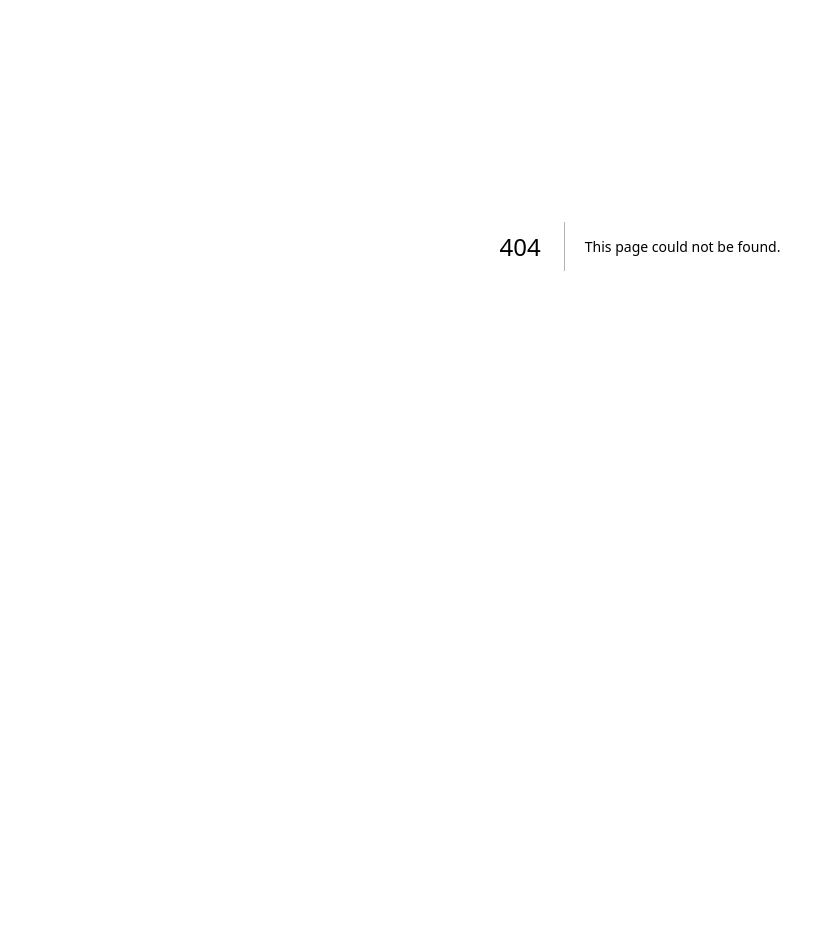
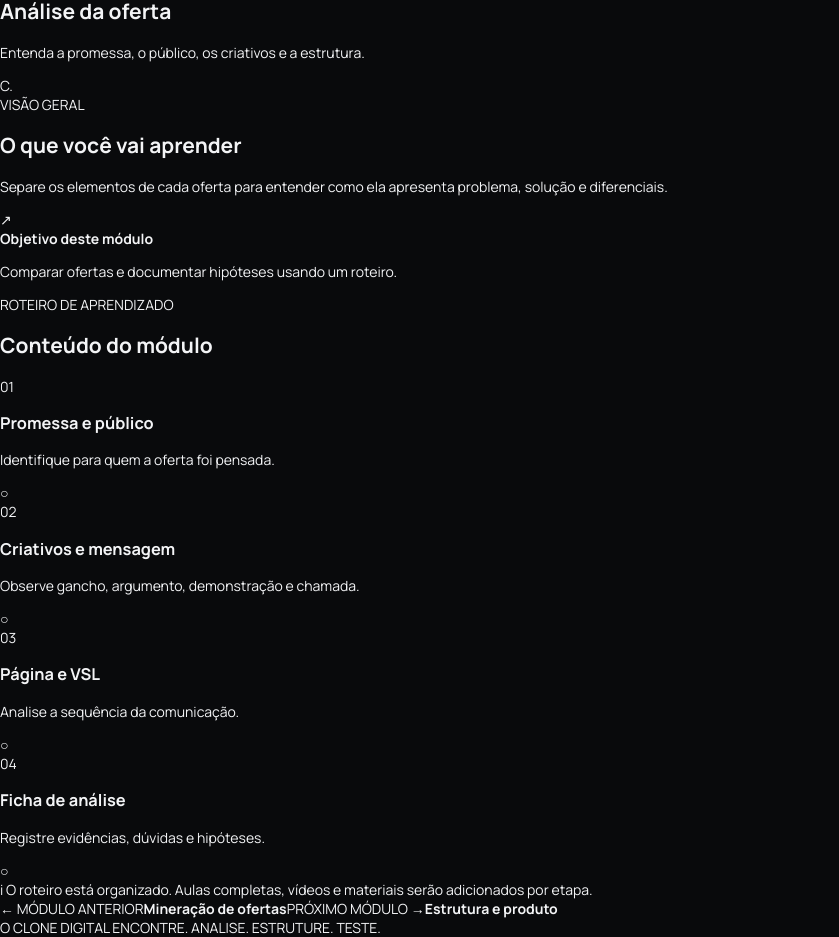
Before and after one commit to oLuiixz/o-clone-digital, a Next.js app: page /modulos/analise-da-oferta in a window 1280 px wide. Before the commit this address had no page. Shown: the part 154-1091 px from the top of the page, without its empty margins (0-839 px from the left). Before the commit the page ends 800 px from the top, so only its background shows below. Built offline with nearby package versions, Linux system fonts and the light colour scheme.

Commit message:
Add dedicated learning pages for each module

```diff
--- /dev/null
+++ b/app/modulos/[slug]/page.js
@@ -0,0 +1,34 @@
+import Link from "next/link";
+import { notFound } from "next/navigation";
+
+const modules = [
+{number:"01",slug:"entendendo-o-processo",title:"Entendendo o processo",subtitle:"Conheça o caminho da pesquisa ao primeiro teste.",intro:"Antes de criar uma oferta, entenda o processo completo e como cada etapa se conecta.",objective:"Mapear as etapas e organizar seu ponto de partida.",lessons:[["Boas-vindas e visão geral","Como funciona a jornada e o que você vai construir."],["O mapa do método","Pesquisa, análise, estruturação, criação e teste."],["Preparando seu espaço de trabalho","Organize referências, anotações e decisões."]]},
+{number:"02",slug:"mineracao-de-ofertas",title:"Mineração de ofertas",subtitle:"Aprenda a pesquisar anúncios e encontrar referências.",intro:"Encontre ofertas relevantes, observe o mercado e registre referências para estudar com critério.",objective:"Criar um processo repetível para encontrar e organizar ofertas.",lessons:[["Onde encontrar referências","Fontes e formas de descobrir ofertas e anúncios."],["O que observar na pesquisa","Promessa, público, criativos e posicionamento."],["Biblioteca de ofertas","Salve links, capturas e observações com contexto."]]},
+{number:"03",slug:"analise-da-oferta",title:"Análise da oferta",subtitle:"Entenda a promessa, o público, os criativos e a estrutura.",intro:"Separe os elementos de cada oferta para entender como ela apresenta problema, solução e diferenciais.",objective:"Comparar ofertas e documentar hipóteses usando um roteiro.",lessons:[["Promessa e público","Identifique para quem a oferta foi pensada."],["Criativos e mensagem","Observe gancho, argumento, demonstração e chamada."],["Página e VSL","Analise a sequência da comunicação."],["Ficha de análise","Registre evidências, dúvidas e hipóteses."]]},
+{number:"04",slug:"estrutura-e-produto",title:"Estrutura e produto",subtitle:"Planeje uma oferta própria a partir das referências estudadas.",intro:"Transforme os aprendizados da pesquisa em uma proposta própria, útil e coerente, sem copiar materiais de terceiros.",objective:"Definir proposta de valor, entregável e posicionamento inicial.",lessons:[["Definindo o problema","Delimite o público e o problema que pretende resolver."],["Desenhando o entregável","Organize formato, componentes e experiência."],["Diferenciais e posicionamento","Explique o que torna sua proposta relevante."],["Checklist da estrutura","Confira clareza, viabilidade e consistência."]]},
+{number:"05",slug:"pagina-de-vendas-e-vsl",title:"Página de vendas e VSL",subtitle:"Estruture sua comunicação e apresente a oferta com clareza.",intro:"Uma página ou vídeo de vendas deve ajudar o público a entender a oferta e tomar uma decisão informada.",objective:"Planejar a mensagem principal e a sequência de apresentação.",lessons:[["Estrutura da página","Título, contexto, benefícios, dúvidas e chamada para ação."],["Roteiro de VSL","Apresente problema, solução e oferta com lógica."],["Provas e transparência","Use informações verificáveis e evite promessas sem comprovação."],["Revisão antes de publicar","Confira clareza, links e experiência mobile."]]},
+{number:"06",slug:"primeiro-anuncio",title:"Primeiro anúncio",subtitle:"Prepare a campanha inicial e aprenda a testar com responsabilidade.",intro:"Defina o que será testado, quais resultados acompanhar e um orçamento compatível com sua realidade. Testes não garantem vendas.",objective:"Planejar um teste pequeno, mensurável e alinhado à oferta.",lessons:[["Planejando o criativo","Conecte a mensagem à promessa real da oferta."],["Checklist da campanha","Revise destino, rastreamento, orçamento e políticas."],["Métricas essenciais","Entenda cliques, conversões, custo e qualidade."],["Aprendendo com o teste","Registre hipóteses e resultados para decidir próximos passos."]]}
+];
+
+export function generateStaticParams(){return modules.map(({slug})=>({slug}));}
+
+export default async function ModulePage({params}){
+  const {slug}=await params;
+  const module=modules.find(item=>item.slug===slug);
+  if(!module) notFound();
+  const index=modules.findIndex(item=>item.slug===slug);
+  const previous=modules[index-1], next=modules[index+1];
+  return <main className="module-page-shell">
+    <header className="module-page-topbar"><Link href="/" className="module-back-link">← Voltar ao painel</Link><div className="module-page-brand"><span className="brand-mark">C<span>.</span></span><span>O CLONE <b>DIGITAL</b></span></div></header>
+    <div className="module-page-content">
+      <div className="module-page-breadcrumb">SUA JORNADA <span>/</span> MÓDULO {module.number}</div>
+      <section className="module-hero-card"><div className="module-hero-number">{module.number}</div><div className="module-hero-copy"><span className="module-kicker"><i/> MÓDULO {module.number} · TRILHA DE APRENDIZADO</span><h1>{module.title}</h1><p>{module.subtitle}</p></div><div className="module-hero-orbit" aria-hidden="true"><span>C.</span></div></section>
+      <section className="module-learning-grid">
+        <article className="module-content-card"><div className="module-section-eyebrow">VISÃO GERAL</div><h2>O que você vai aprender</h2><p className="module-intro">{module.intro}</p><div className="module-objective"><span>↗</span><div><b>Objetivo deste módulo</b><p>{module.objective}</p></div></div></article>
+        <aside className="module-outline-card"><div className="module-section-eyebrow">ROTEIRO DE APRENDIZADO</div><h2>Conteúdo do módulo</h2><div className="module-lesson-list">{module.lessons.map(([title,description],i)=><article className="module-lesson" key={title}><span className="module-lesson-number">{String(i+1).padStart(2,"0")}</span><div><h3>{title}</h3><p>{description}</p></div><span className="module-lesson-state" title="Aula planejada">○</span></article>)}</div><div className="module-content-note"><span>i</span> O roteiro está organizado. Aulas completas, vídeos e materiais serão adicionados por etapa.</div></aside>
+      </section>
+      <nav className="module-pager" aria-label="Navegar entre módulos">{previous?<Link href={`/modulos/${previous.slug}`} className="module-pager-link"><span>← MÓDULO ANTERIOR</span><b>{previous.title}</b></Link>:<Link href="/" className="module-pager-link"><span>← PAINEL PRINCIPAL</span><b>Voltar ao início</b></Link>}{next?<Link href={`/modulos/${next.slug}`} className="module-pager-link next"><span>PRÓXIMO MÓDULO →</span><b>{next.title}</b></Link>:<Link href="/" className="module-pager-link next"><span>FIM DA TRILHA</span><b>Voltar ao painel</b></Link>}</nav>
+      <footer className="module-page-footer">O CLONE DIGITAL <span>ENCONTRE. ANALISE. ESTRUTURE. TESTE.</span></footer>
+    </div>
+  </main>;
+}
```
